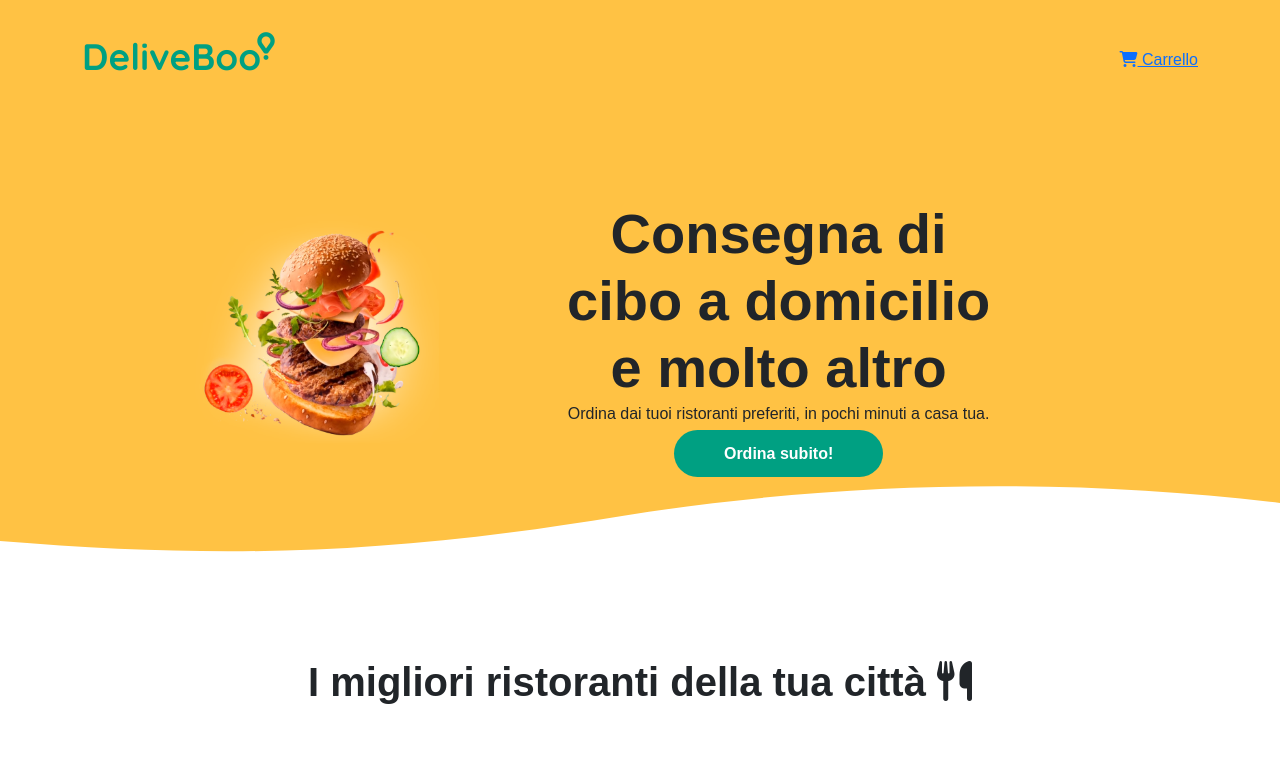
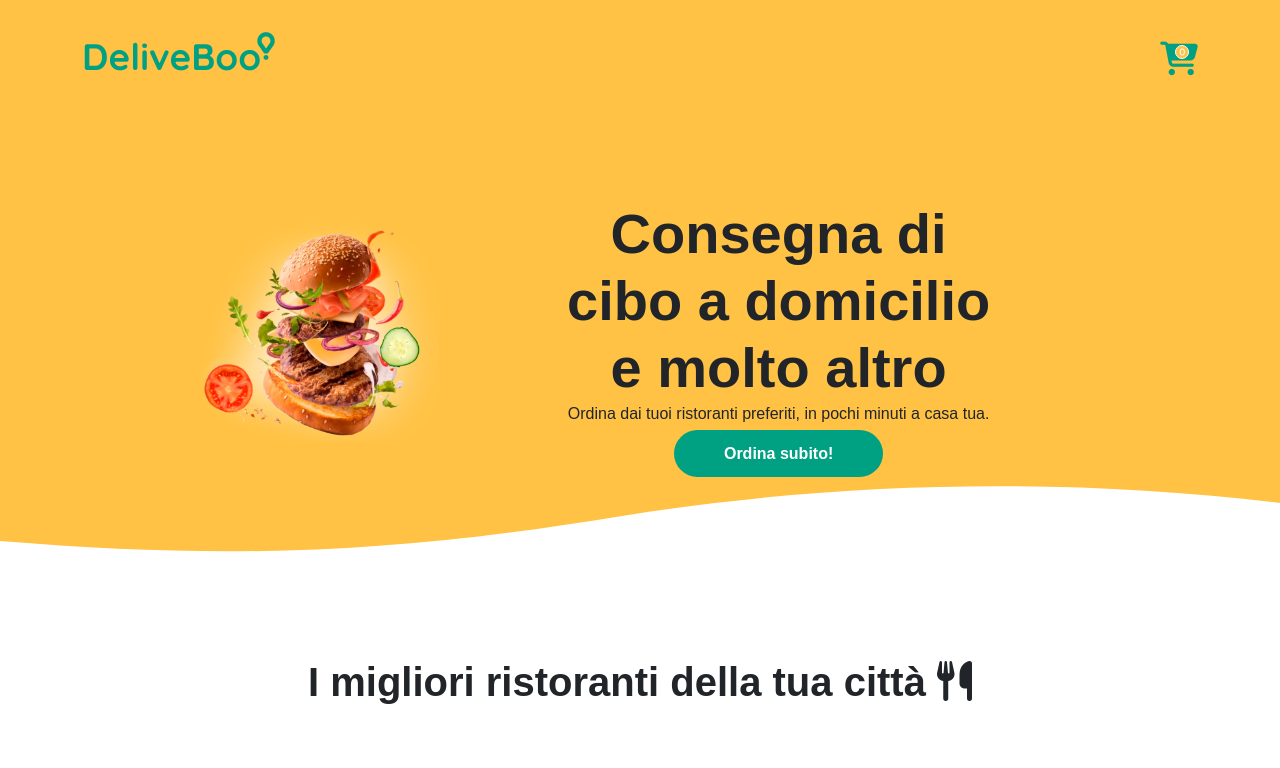
Before and after one commit to BiagioCaputo/vue-deliveboo, a Vue app: page / in a window 1280 px wide. Shown: the top 768 px of the page. Built offline with nearby package versions, Linux system fonts and the light colour scheme; no server answers.

Commit message:
Added cart length as number in the header

```diff
--- a/src/components/AppHeader.vue
+++ b/src/components/AppHeader.vue
@@ -1,5 +1,6 @@
 <script>
 import { RouterLink } from 'vue-router';
+import { store } from '../data/store.js'
 
 
 export default {
@@ -10,6 +11,7 @@ export default {
         // Props carrello
         items: [],
         isVisible: false,
+        store,
     })
 }
 </script>
@@ -24,8 +26,11 @@ export default {
                     </h1>
                 </RouterLink>
                 <Router-link to="/cart">
-                    <i class="fa-solid fa-cart-shopping"></i>
-                    Carrello
+                    <div class="cart-shopping">
+                        <i class="fa-solid fa-cart-shopping position-relative">
+                            <span class="cart-number-items fw-bold">{{ store.cart.length }}</span>
+                        </i>
+                    </div>
                 </Router-link>
             </div>
         </div>
@@ -33,6 +38,8 @@ export default {
 </template>
 
 <style lang="scss" scoped>
+@use '../assets/scss/variables.scss' as *;
+
 header {
     height: 120px;
     background-color: #FFC244;
@@ -65,4 +72,32 @@ header {
         }
     }
 }
+
+//stile carrello
+.cart-shopping {
+    font-size: 2.1rem;
+    color: $secondary-color;
+    border-radius: 10px;
+
+    &:hover {
+        color: gray;
+    }
+
+    .cart-number-items {
+        display: flex;
+        justify-content: center;
+        align-items: center;
+        position: absolute;
+        top: 3px;
+        left: 15px;
+        font-size: 0.5rem;
+        color: white;
+        border: 1px solid white;
+        background-color: $primary-color;
+        width: 8px;
+        height: 8px;
+        padding: 6px;
+        border-radius: 50%;
+    }
+}
 </style>
```
